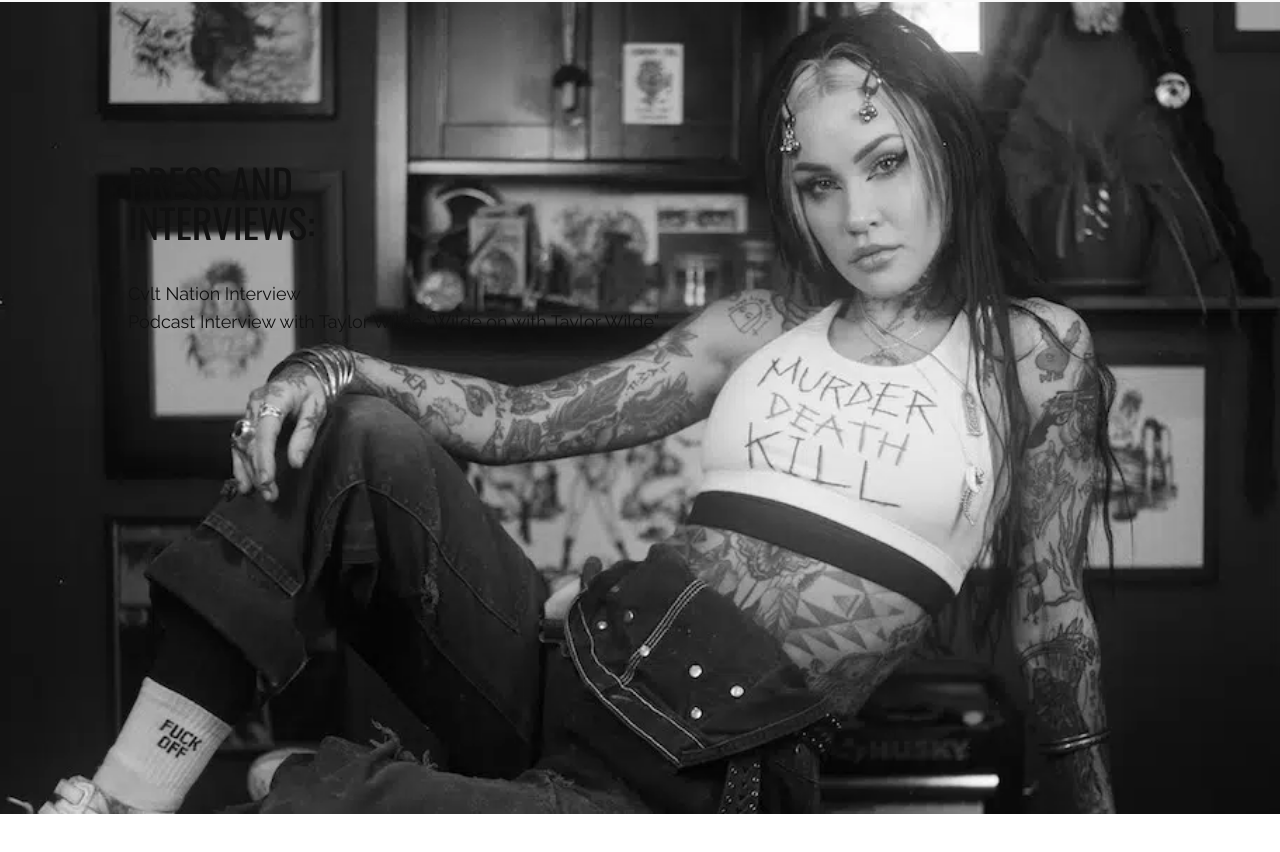
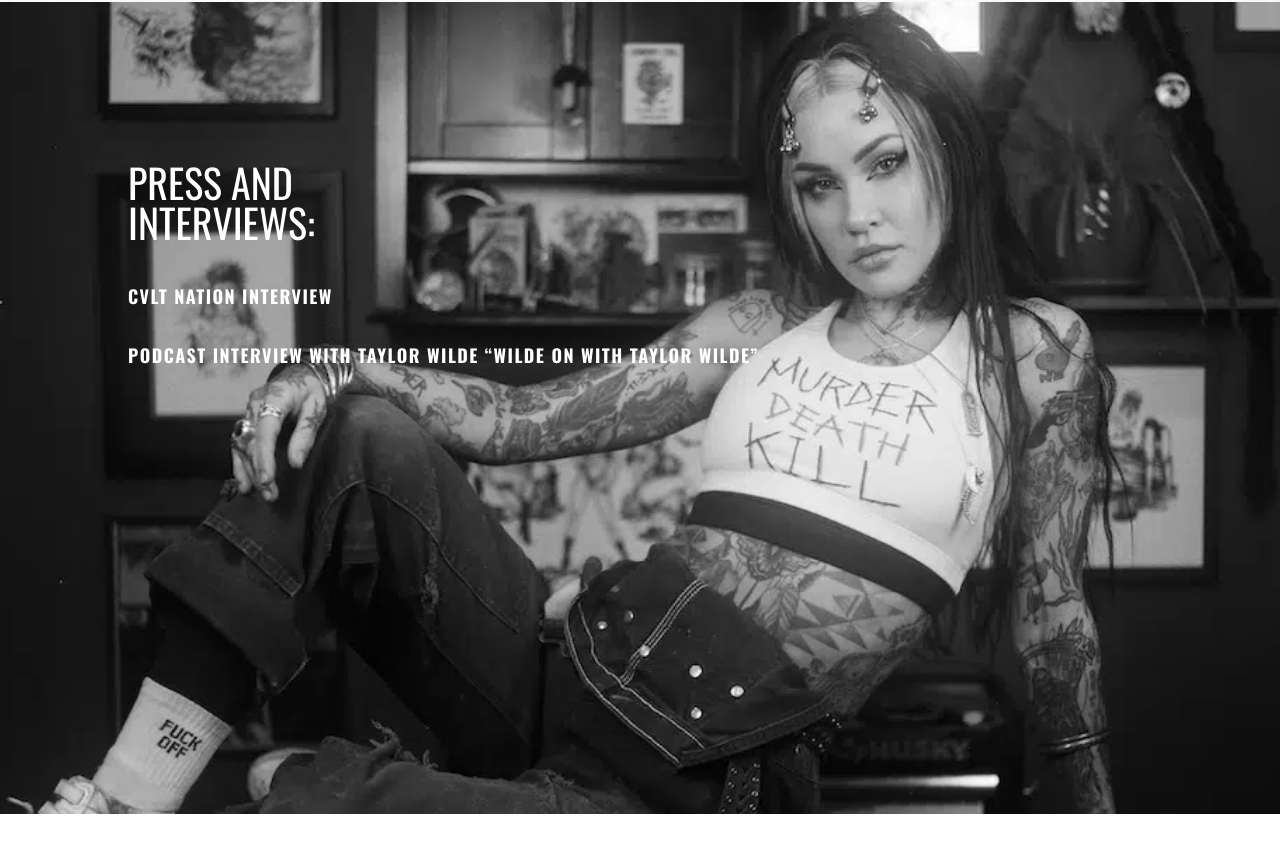
Before and after one commit to Zym0tic/tara-zep-portfolio, a React (Create React App) app: page / in a window 1280 px wide. Shown: the part 1918-2770 px from the top of the page. Built offline with nearby package versions, Linux system fonts and the light colour scheme; the HTML template or start-up script is replaced by a standard one; a web font is replaced by a local one.

Commit message:
finished press section

```diff
--- a/src/components/press.js
+++ b/src/components/press.js
@@ -1,15 +1,22 @@
 import React from "react";
 //import press data
 import { pressData } from "../data";
+//import motion
+import { motion } from "framer-motion";
+//import fade in
+import { fadeIn } from "../variants";
 
 const Press = () => {
   // destructure press data
   const { title, items } = pressData;
   return (
     <section className="section bg-dark bg-interview bg-no-repeat bg-cover bg-center lg:h-[812px]" name="press">
-      <div className="container mx-auto">
+      <motion.div variants={fadeIn("left")}
+            initial="hidden"
+            whileInView={"show"}
+            viewport={{ once: false, amount: 0.4 }} className="container mx-auto text-white">
         {/* title */}
-        <h2 className="h2">{title}</h2>
+        <h2 className="h2 text-white">{title}</h2>
         {/* links */}
         <div>
           <ul>
@@ -17,15 +24,15 @@ const Press = () => {
               //destructure item
               const { href, subtitle } = item;
               return (
-                <div key={index}>
+                <div key={index} className='mb-6 font-bold leading-[187%] tracking-[0.02em]'>
                   {/* link */}
-                  <a href={href}>{subtitle}</a>
+                  <a href={href} target="_blank" className="link hover:border-b-2 hover:border-white transition duration-300 cursor-pointer">{subtitle}</a>
                 </div>
               )
             })}
           </ul>
         </div>
-      </div>
+      </motion.div>
     </section>
   );
 };
```
